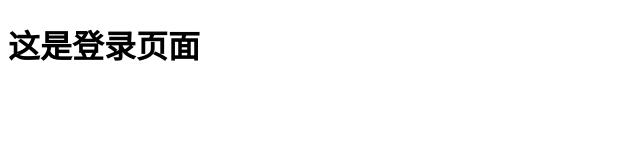
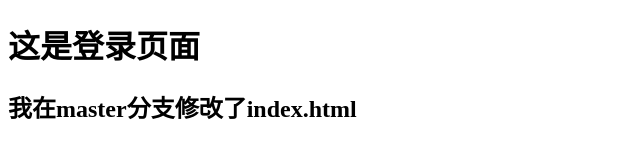
Before and after one commit to 78039/project_03, a plain HTML site: page index.html in a window 1280 px wide. Shown: the whole page, without its empty margins (0-640 px from the left). Drawn offline with Linux system fonts and the light colour scheme.

Commit message:
我在main分支上修改了index.html

```diff
--- a/index.html
+++ b/index.html
@@ -8,5 +8,6 @@
 </head>
 <body>
     <h1>这是登录页面</h1>
+    <h2>我在master分支修改了index.html</h2>
 </body>
 </html>
```
